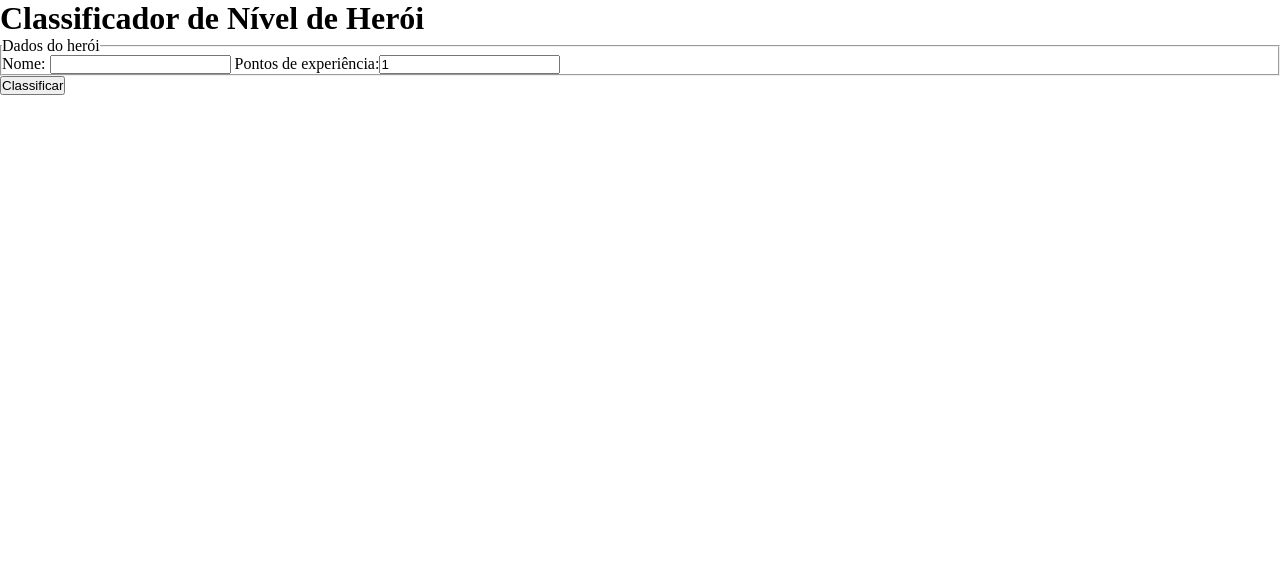
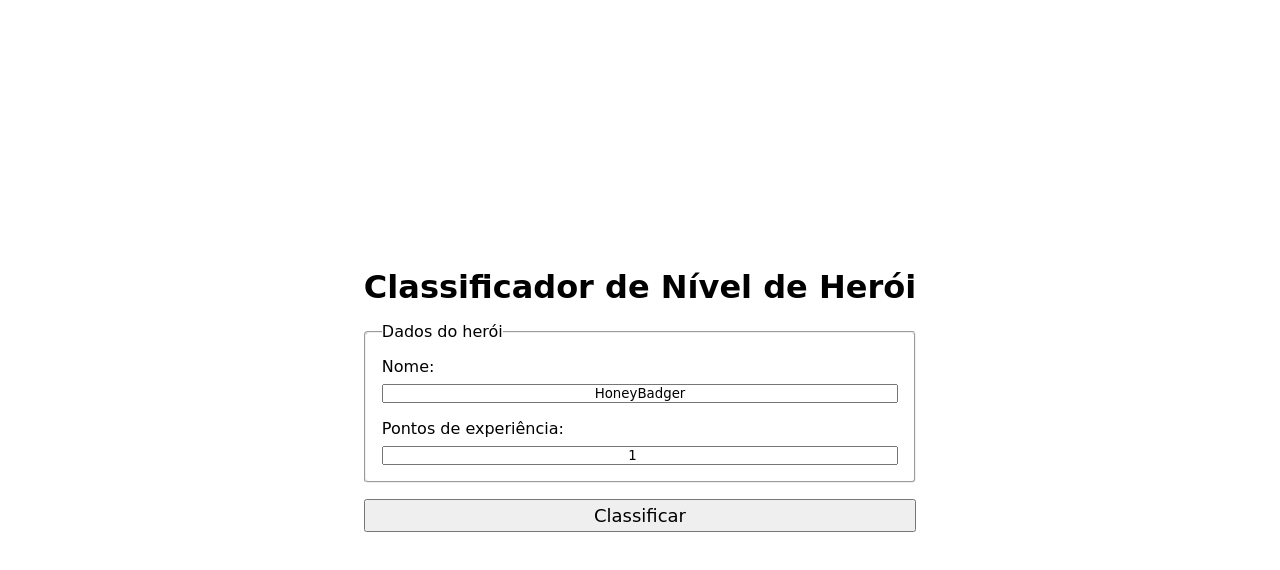
Before and after one commit to mjfneto/dio-lab-classificador-heroi, a plain HTML site: page index.html in a window 1280 px wide. Drawn offline with Linux system fonts and the light colour scheme; a web font is replaced by a local one.

Commit message:
Style: improve styling, center main elements

```diff
--- a/index.html
+++ b/index.html
@@ -6,7 +6,7 @@
     <link rel="preconnect" href="https://fonts.googleapis.com" />
     <link rel="preconnect" href="https://fonts.gstatic.com" crossorigin />
     <link
-      href="https://fonts.googleapis.com/css2?family=Jacquard+12&display=swap"
+      href="https://fonts.googleapis.com/css2?family=Macondo&display=swap"
       rel="stylesheet"
     />
     <link
@@ -31,6 +31,7 @@
               pattern="^[a-zA-Z][a-zA-Z0-9]{1,15}$"
               name="hero"
               id="hero"
+              value="HoneyBadger"
             />
           </label>
 
--- a/script.js
+++ b/script.js
@@ -31,7 +31,14 @@ heroForm.addEventListener('submit', function (event) {
     'beforeend',
     `
         <div id="modal-content">
-            <p>O Herói de nome <strong>${hero}</strong> está no nível de <strong>${lvl}</strong></p>
+            <div class="centered-content">
+                <p>O herói de nome
+                <strong class="display-text">${hero}</strong>
+                está no nível:
+                <strong class="display-text">${lvl}</strong>
+                </p>
+
+            </div>
         </div>
     `
   )
--- a/style.css
+++ b/style.css
@@ -13,6 +13,54 @@ html {
   box-sizing: inherit;
 }
 
+body {
+  font-family: 'Macondo', cursive;
+  font-weight: 400;
+  font-style: normal;
+  width: 100vw;
+  height: 100vh;
+  display: flex;
+  align-items: center;
+  justify-content: center;
+}
+
+input,
+button {
+  font-family: inherit;
+}
+
+#hero-form > * {
+  margin-top: 1rem;
+}
+
+#hero-form fieldset {
+  padding: 1rem;
+  border-radius: 0.25rem;
+}
+
+#hero-form fieldset label {
+  display: block;
+}
+
+#hero-form fieldset label + label {
+  margin-top: 1rem;
+}
+
+#hero-form fieldset input {
+  display: block;
+  width: 100%;
+  min-width: 0;
+  margin-top: 0.5rem;
+  text-align: center;
+}
+
+#hero-form button[type='submit'] {
+  width: 100%;
+  padding: 0.25rem;
+  font-size: large;
+  cursor: pointer;
+}
+
 #modal {
   display: none;
   position: absolute;
@@ -20,6 +68,7 @@ html {
   right: 0;
   bottom: 0;
   left: 0;
+  background: rgba(0, 0, 0, 0.5);
 }
 
 #modal.visible {
@@ -29,5 +78,24 @@ html {
 }
 
 #modal > #modal-content {
+  position: absolute;
+  width: 50vw;
+  height: 50vh;
+  padding: 1rem;
+  border-radius: 0.25rem;
+  text-align: center;
+  background: white;
+}
+
+#modal > #modal-content > .centered-content {
   position: relative;
+  top: 50%;
+  left: 50%;
+  transform: translate(-50%, -50%);
 }
+
+#modal > #modal-content .display-text {
+  display: block;
+  margin: 1rem auto;
+  font-size: 2rem;
+}
```
